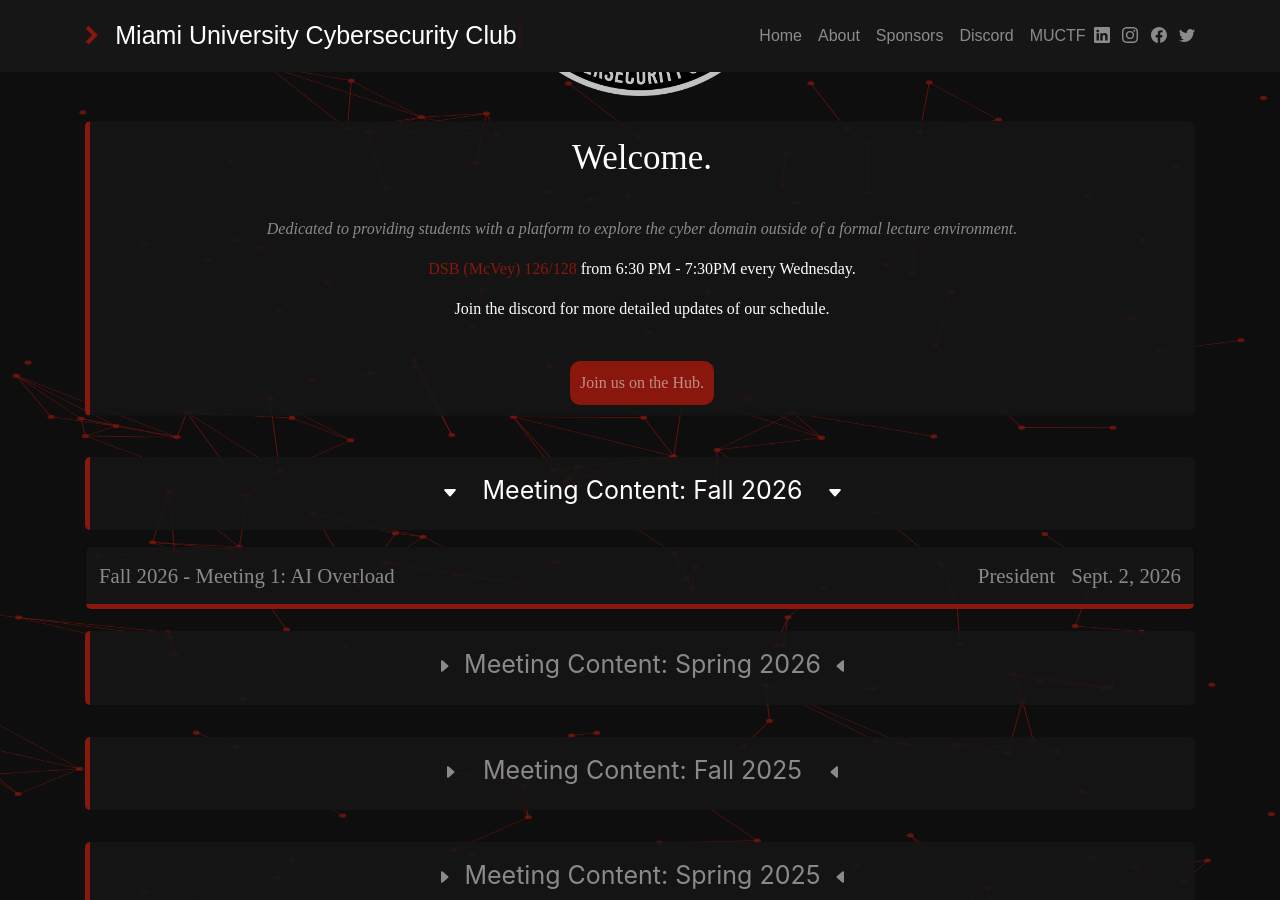
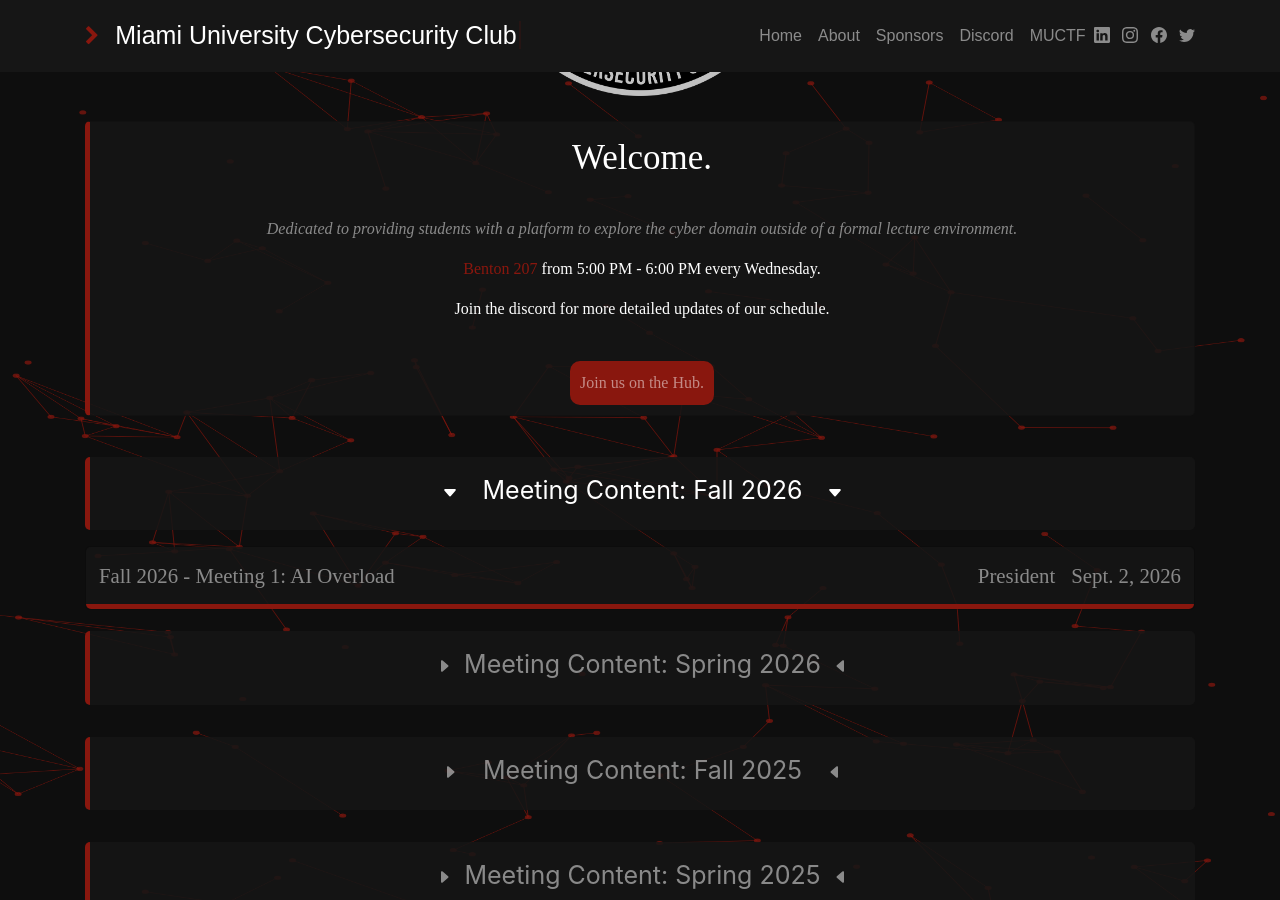
Before and after one commit to JosephKIV/miamicybersecurity.github.io, a Jekyll site: the page built from index.html, in a window 1280 px wide and 900 px high, scrolled down 301 px. Built offline with Jekyll 4.4.1, drawn with Linux system fonts in a browser that asks for light colours; some web fonts are replaced.

Commit message:
Update location and time for Wednesday meetings

```diff
--- a/index.html
+++ b/index.html
@@ -126,7 +126,7 @@
                         platform to explore the cyber domain outside of a formal lecture environment.</i></p>
                 <p style="text-align: center;"><a href="https://maps.app.goo.gl/o9YCen371xbnHVEQA"
                         style="color: var(--scheme-red);">
-                        DSB (McVey) 126/128</a> from 6:30 PM - 7:30PM
+                        Benton 207</a> from 5:00 PM - 6:00 PM
                     every Wednesday.</p>
                 <p style="text-align: center;">Join the discord for more detailed updates of our schedule.</p>
                 <br>
```
